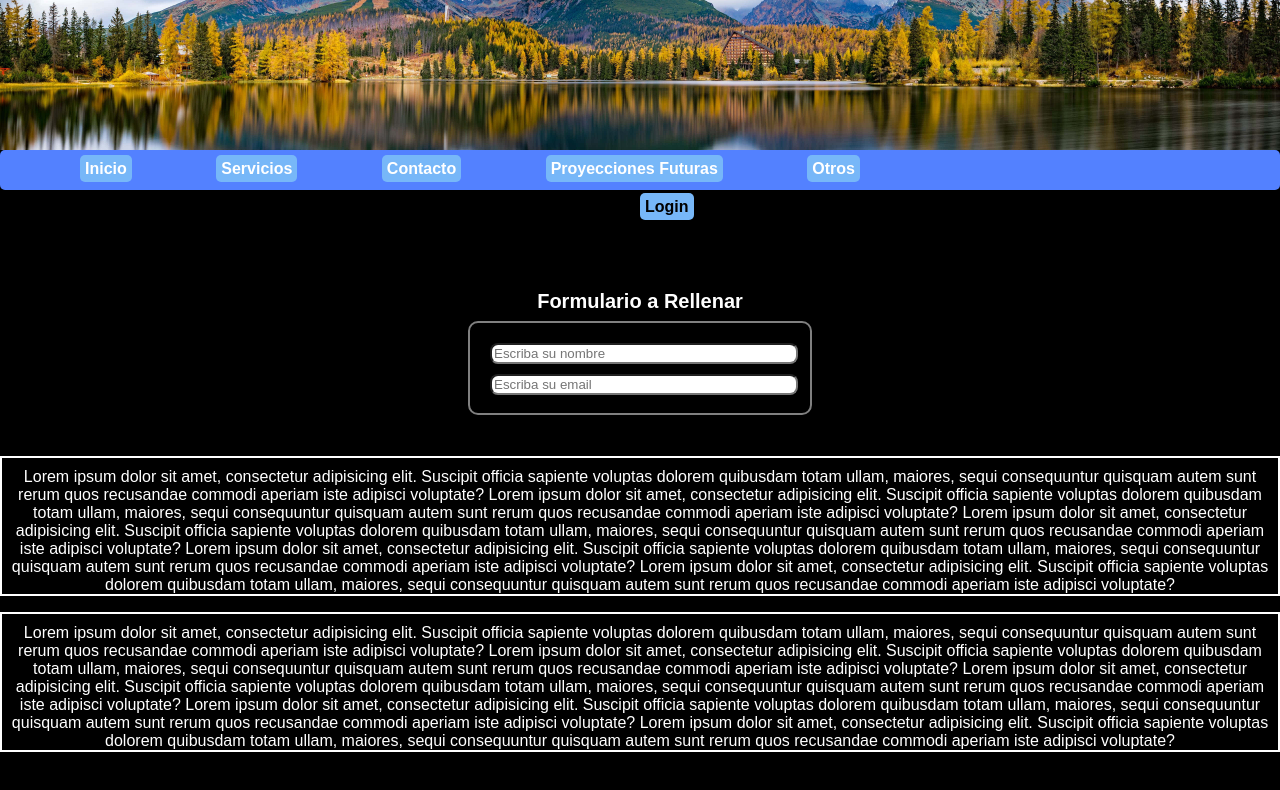
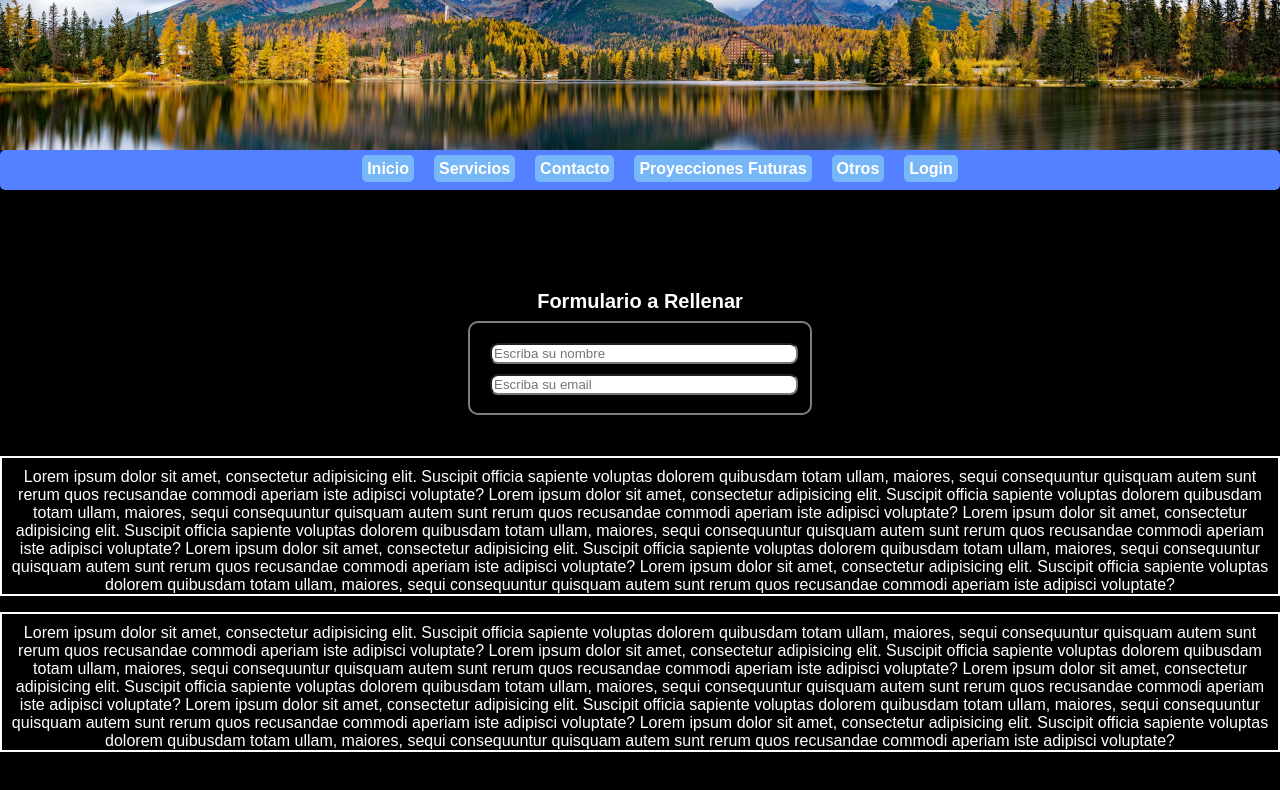
Before and after one commit to DjHawkShepherd/Formulario_HTML_CSS, a plain HTML site: page index.html in a window 1280 px wide. Drawn offline with Linux system fonts and the light colour scheme.

Commit message:
Aprendiendo-a-usar-FlexBox

```diff
--- a/style.css
+++ b/style.css
@@ -24,18 +24,23 @@ body{
 }
 
 .nav__list{
+    list-style:none;
     margin: 0;  /*esto Dalto lo puso*/
+    display: flex;
+    flex-direction: row;
+    justify-content: center;
+    /*align-items: center;*/
 }
 
 .nav__item{
-    display:inline-block;
+    /*display:inline-block;
     /*border: 2px solid white*/
     box-sizing: border-box;
     padding: 10px;
 }
 
 .nav__link{
-    margin:30px;
+    /*margin:30px;*/
     background-color: rgb(119, 183, 248);
     border-radius: 5px;
     color: rgb(255, 255, 255);
@@ -54,12 +59,12 @@ body{
 }
 
 
-.nav__item:last-child .nav__link{
+/*.nav__item:last-child .nav__link{
     margin-left: 590px;
     color:#000;
     box-sizing: border-box;
 
-}
+}*/
 
 
 p{
```
